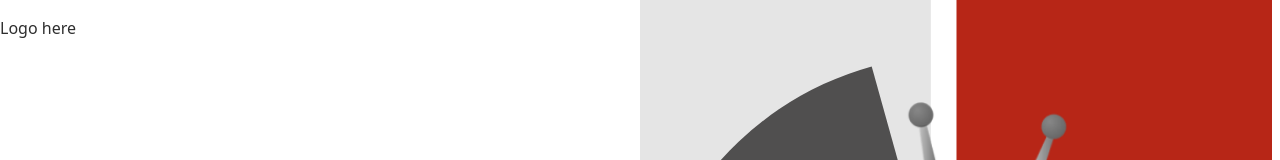
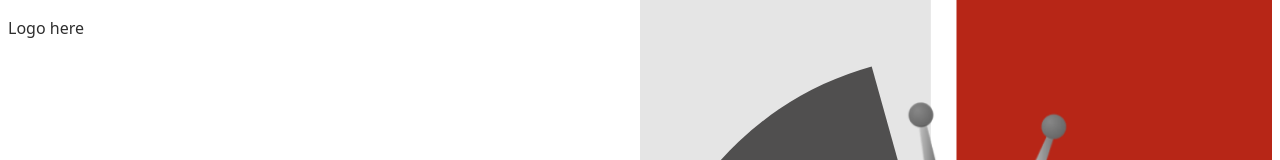
Before and after one commit to askbuddie/askbuddie-bot-docs, a Next.js app: page / in a window 1280 px wide. Shown: the top 160 px of the page. Built offline with nearby package versions, Linux system fonts and the light colour scheme.

Commit message:
fix: add padding-x to nav

```diff
--- a/components/Nav/index.js
+++ b/components/Nav/index.js
@@ -3,7 +3,7 @@ import Link from 'next/link';
 
 export default function Nav() {
   return (
-    <nav className="w-screen">
+    <nav className="w-screen px-2">
       <div className="container py-4">
         <Link href="/">Logo here</Link>
       </div>
```
